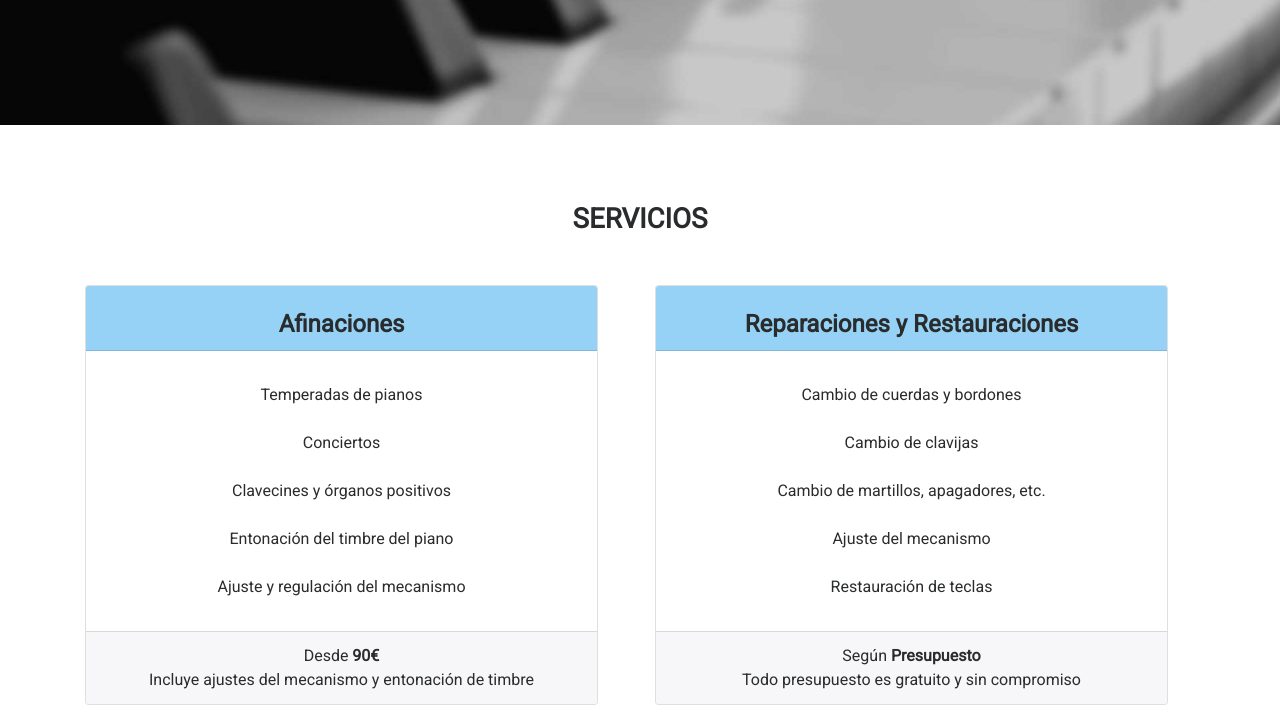
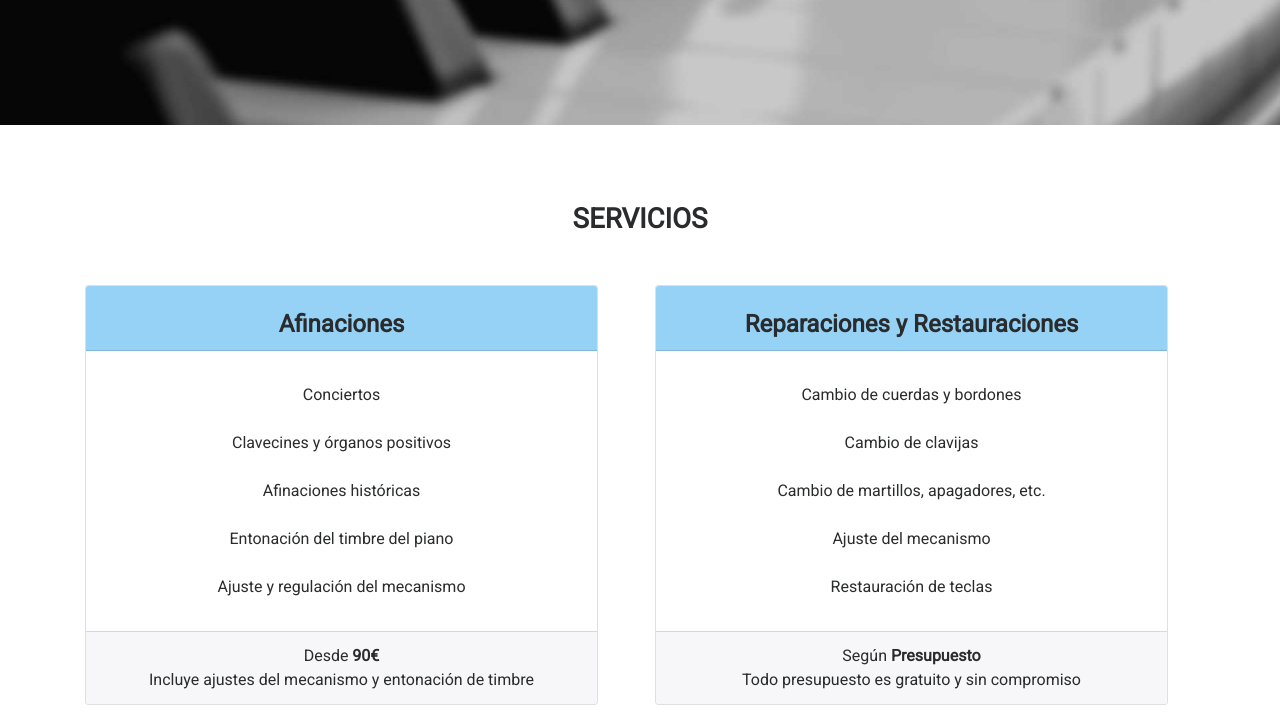
Before and after one commit to Smukat/afinador, a plain HTML site: page index.html in a window 1280 px wide. Shown: the part 452-1164 px from the top of the page. Drawn offline with nearby package versions, Linux system fonts and the light colour scheme; a script that the page names is missing.

Commit message:
minor change

```diff
--- a/index.html
+++ b/index.html
@@ -106,9 +106,9 @@
                 <div class="card-block">
 
                     <ul class="card-text">
-                        <li>Temperadas de pianos</li>
                         <li>Conciertos</li>
                         <li>Clavecines y órganos positivos</li>
+                        <li>Afinaciones históricas</li>
                         <li>Entonación del timbre del piano</li>
                         <li>Ajuste y regulación del mecanismo</li>
                     </ul>
```
